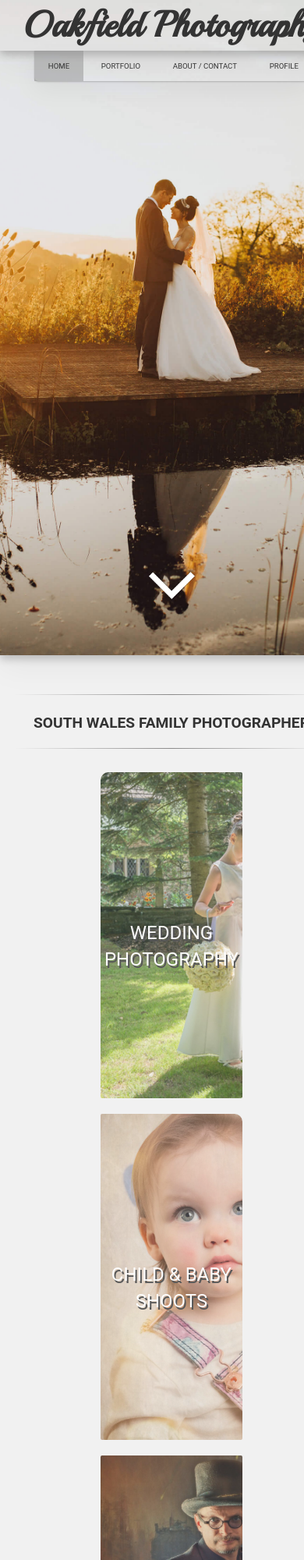
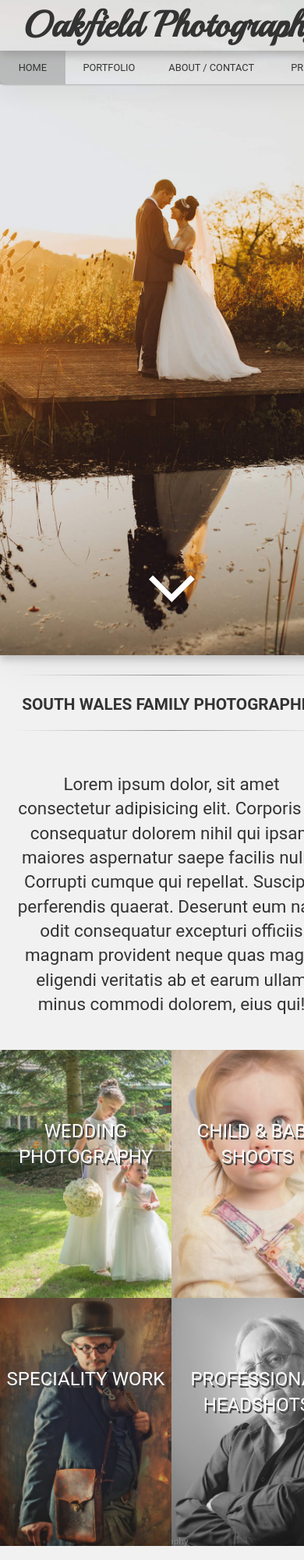
Before and after one commit to Quibbly/Oakfield-Main, a plain HTML site: page index.html in a window 390 px wide. Shown: the top 2000 px of the page at 78% size. Drawn offline with nearby package versions, Linux system fonts and the light colour scheme; a web font is replaced by a local one.

Commit message:
Better mobile layout, bigger text and elements etc

```diff
--- a/CSS/style.css
+++ b/CSS/style.css
@@ -11,7 +11,7 @@ html {
    scroll-behavior: smooth;
 }
 body {
-   background:var(--light);
+   background:var(--primary);
    font-family: 'Roboto', sans-serif;
    line-height: 1.4;
    margin:0;
@@ -350,9 +350,7 @@ hr {
    .top-container img {
       top:650px;
    }
-   .top-container img:hover {
 
-   }
    /* DOWN BUTTON A */
    /* TOP CONTAINER */
 
@@ -453,3 +451,96 @@ hr {
 
 }
 /* MEDIA QUERIES */
+
+
+
+@media only screen and (max-width:700px) {
+   .main-nav{
+      width:100%;
+   }
+   .main-nav ul {
+      max-width:100%;
+   }
+   .main-nav a {
+      font-size:0.8rem;
+   }
+   .main-nav li:nth-child(3){
+      width:150px;
+   }
+
+
+   .info-container h2{
+      font-size: 1.3rem;
+      max-width:500px;
+   }
+   #info-h2-top-hr{
+      margin-top:5px;
+   }
+   #info-h2-bottom-hr{
+      margin-bottom:20px;
+   }
+   .info-container .portfolios {
+      grid-gap:0px;
+      margin:0 auto;
+      max-width:100%;
+      padding-left:0px;
+      padding-right:0px;
+   }
+   .info-container .portfolios div{
+      cursor: auto;
+      font-size: 1.5rem;
+      height:318px;
+      margin:0 auto;
+      max-width: 100%;
+      opacity: 0.9;
+      width:50%;
+   }
+   .info-container .portfolios div p{
+      margin-top:40%;
+   }
+   .info-container .portfolios div:nth-child(1){
+      border-radius: 0px;
+   }
+   .info-container .portfolios div:nth-child(2){
+      border-radius: 0px;
+   }
+   .info-container .portfolios div:nth-child(3){
+      border-radius: 0px;
+   }
+   .info-container .portfolios div:nth-child(4){
+      border-radius: 0px;
+   }
+   /* INFO TEXT */
+   .info-text-container {
+      display:flex;
+      font-size: 1.4rem;
+      grid-gap: 40px;
+      max-width:90%;
+      margin-top:30px;
+      margin-bottom:20px;
+   }
+   #info-text-hr{
+      display:none;
+   }
+   .info-text-container div{
+      padding-right:0px;
+      text-align: center;
+      width:100%;
+   }
+   #info-text-extra{
+      display:none;
+   }
+   .bottom-container .blockQuote {
+      background:url(../img/widescreen.jpg);
+      background-attachment: contain;
+      background-position: center;
+      background-repeat: no-repeat;
+      background-size: cover;
+      box-shadow: 0px 0 20px rgba(109, 109, 109, 0.514);
+   }
+   .gallery {
+      width:100%;
+      margin-bottom:-25px;
+      margin-top:0px;
+   }
+}
--- a/index.html
+++ b/index.html
@@ -41,6 +41,10 @@
             </h2>
             <hr id="info-h2-bottom-hr">
 
+            <div class="info-text-container">
+               <p>Lorem ipsum dolor, sit amet consectetur adipisicing elit. Corporis sit consequatur dolorem nihil qui ipsam maiores aspernatur saepe facilis nulla. Corrupti cumque qui repellat. Suscipit, perferendis quaerat. Deserunt eum nam odit consequatur excepturi officiis magnam provident neque quas magni eligendi veritatis ab et earum ullam minus commodi dolorem, eius qui!</p>
+            </div>
+
             <div class="portfolios">
                <div><p>Wedding Photography</p></div>
                <div><p>Child & Baby shoots</p></div>
@@ -50,7 +54,7 @@
 
             <div class="info-text-container">
                <div>
-                  <hr>
+                  <hr id="info-text-hr">
                   <p>Our style of Wedding Photography makes every effort not to interfere with the normal flow of your day, adopting a more Photo-journalistic approach as much as possible.</p>
 
                   <p>We do several Newborn Baby Photography packages to suit every need and our sessions are stress-free and arranged to allow for your busy working day.
@@ -70,7 +74,7 @@
                </div>
 
             </div>
-            <img onclick="scrollB()" id="downArrow-b"  src="./img/blackArrow.png" alt="">
+
 
          </section>
          <!-- INFO CONTAINER  -->
```
